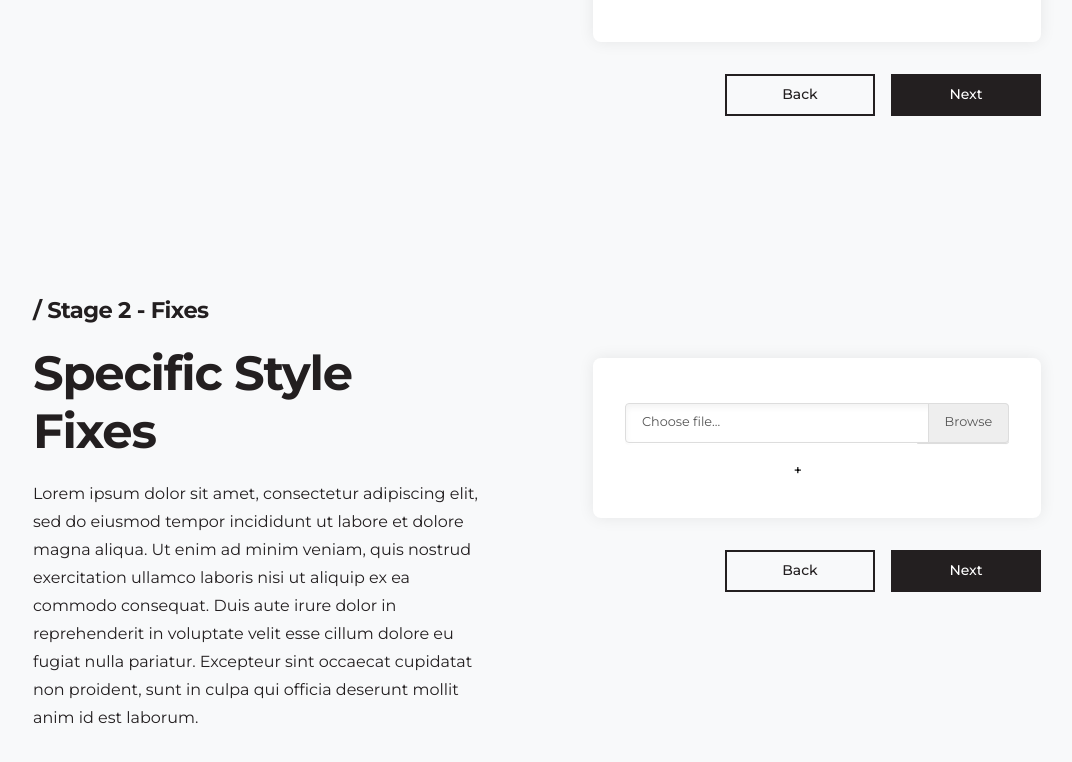
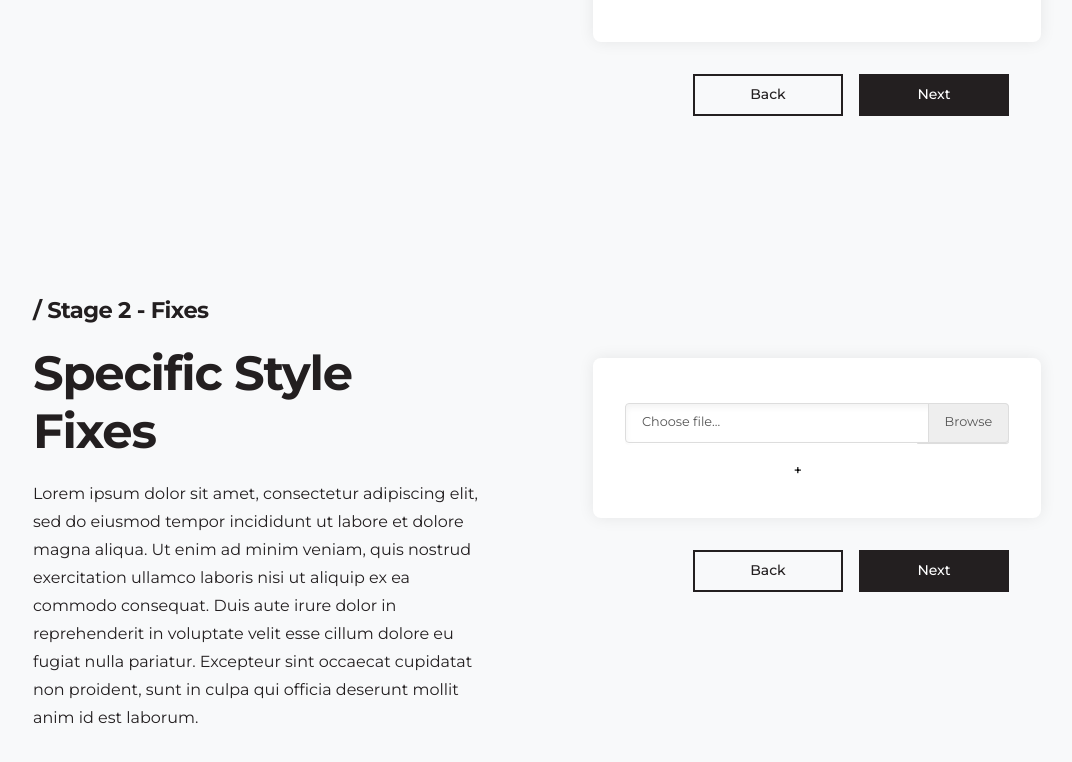
Before and after one commit to 40ftslinky/primetimeforgrowth, a plain HTML site: page adbuilder.html in a window 1280 px wide. Shown: the part 858-1620 px from the top of the page, without its empty margins (103-1175 px from the left). Drawn offline with nearby package versions, Linux system fonts and the light colour scheme.

Commit message:
Update buttons.css

```diff
--- a/css/buttons.css
+++ b/css/buttons.css
@@ -1,7 +1,7 @@
 /* buttons.css */
 
 .button_wrap {
-    margin: 2rem 0 2rem auto;
+    margin: 2rem 2rem 2rem auto;
     max-width: 410px;
     width: var(--col-mx-width);
     display: flex;
```
